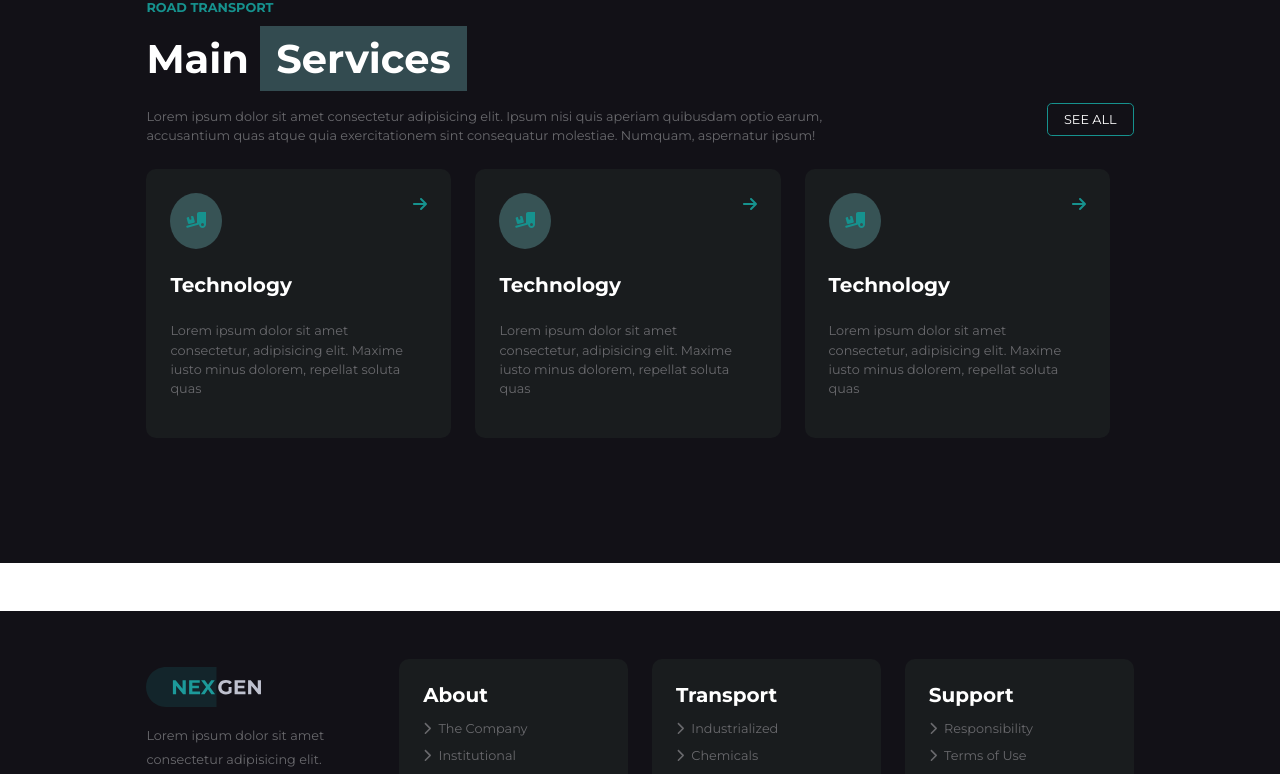
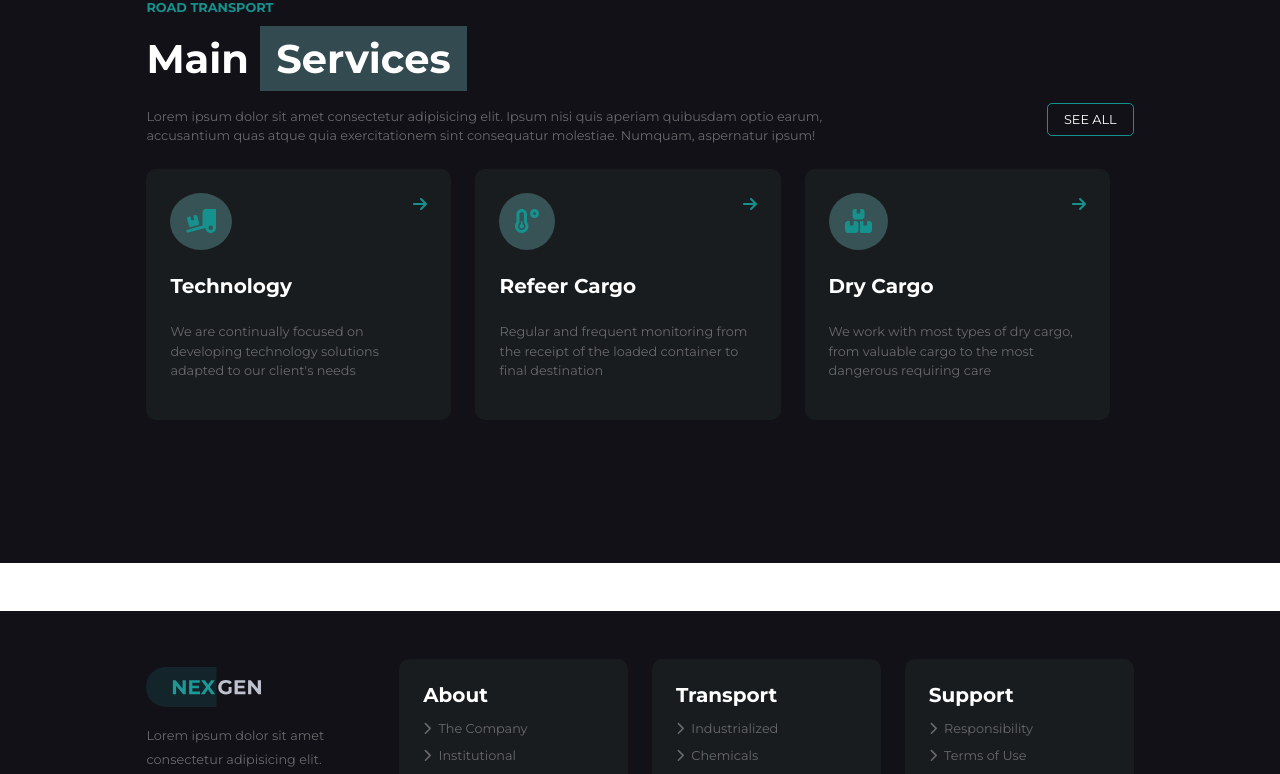
Before and after one commit to giagra91/proj-html-vuejs, a Vue app: page / in a window 1280 px wide. Shown: the part 1581-2355 px from the top of the page. Built offline with nearby package versions, Linux system fonts and the light colour scheme.

Commit message:
completamento mainServices

```diff
--- a/src/components/MainServices.vue
+++ b/src/components/MainServices.vue
@@ -1,61 +1,35 @@
 <template>
     <div class="main-services my-dark-bg py-4">
         <div class="central-container py-5">
-            <div class="row">
+            <div class="row" v-for="(service, index) in mainServices" :key="index + `service`">
                 <div class="col-12">
-                    <span class="my-text fw-bold my-text-green text-uppercase">Road transport</span>
+                    <span class="my-text fw-bold my-text-green text-uppercase">{{ service.topText }}</span>
                     <h1 class="fw-bold text-white my-3">
-                        Main
-                        <span class="px-3 py-2 my-bg-lightgreen">Services</span>
+                        {{ service.normalTitle }}
+                        <span class="px-3 py-2 my-bg-lightgreen">{{ service.evidenceTitle }}</span>
                     </h1>
                 </div>
                 <div class="col-9 py-2">
-                    <p class="my-text my-text-color">Lorem ipsum dolor sit amet consectetur adipisicing elit. Ipsum nisi quis aperiam quibusdam optio earum, accusantium quas atque quia exercitationem sint consequatur molestiae. Numquam, aspernatur ipsum!</p>
+                    <p class="my-text my-text-color">{{ service.text }}</p>
                 </div>
                 <div class="col-3 py-2 text-end">
-                    <a class="my-text text-uppercase text-white my-border-green ms-3 px-3 py-2 text-decoration-none rounded-3" href="#">See all</a>
+                    <a class="my-text text-uppercase text-white my-border-green ms-3 px-3 py-2 text-decoration-none rounded-3" :href="service.button.url">
+                        {{ service.button.text }}
+                    </a>
                 </div>
                 <div class="row">
-                    <div class="col-4">
+                    <div class="col-4" v-for="(jobs, index) in ourServices" :key="index + `jobs`">
                         <div class="text-white py-4 px-4 my-light-dark-bg rounded-card">
                             <div class="d-flex justify-content-between">
                                 <span class="my-bg-lightgreen my-text-green p-3 rounded-circle">
-                                    <font-awesome-icon icon="fa-solid fa-truck-ramp-box" />
+                                    <font-awesome-icon size="xl" :icon="jobs.icon" />
                                 </span>
                                 <span class="my-text-green ">
                                     <font-awesome-icon icon="fa-solid fa-arrow-right" />
                                 </span>
                             </div>
-                            <h5 class="my-4 text-white fw-bold">Technology</h5>
-                            <p class="my-text my-text-color">Lorem ipsum dolor sit amet consectetur, adipisicing elit. Maxime iusto minus dolorem, repellat soluta quas</p>
-                        </div>
-                    </div>
-                    <div class="col-4">
-                        <div class="text-white py-4 px-4 my-light-dark-bg rounded-card">
-                            <div class="d-flex justify-content-between">
-                                <span class="my-bg-lightgreen my-text-green p-3 rounded-circle">
-                                    <font-awesome-icon icon="fa-solid fa-truck-ramp-box" />
-                                </span>
-                                <span class="my-text-green ">
-                                    <font-awesome-icon icon="fa-solid fa-arrow-right" />
-                                </span>
-                            </div>
-                            <h5 class="my-4 text-white fw-bold">Technology</h5>
-                            <p class="my-text my-text-color">Lorem ipsum dolor sit amet consectetur, adipisicing elit. Maxime iusto minus dolorem, repellat soluta quas</p>
-                        </div>
-                    </div>
-                    <div class="col-4">
-                        <div class="text-white py-4 px-4 my-light-dark-bg rounded-card">
-                            <div class="d-flex justify-content-between">
-                                <span class="my-bg-lightgreen my-text-green p-3 rounded-circle">
-                                    <font-awesome-icon icon="fa-solid fa-truck-ramp-box" />
-                                </span>
-                                <span class="my-text-green ">
-                                    <font-awesome-icon icon="fa-solid fa-arrow-right" />
-                                </span>
-                            </div>
-                            <h5 class="my-4 text-white fw-bold">Technology</h5>
-                            <p class="my-text my-text-color">Lorem ipsum dolor sit amet consectetur, adipisicing elit. Maxime iusto minus dolorem, repellat soluta quas</p>
+                            <h5 class="my-4 text-white fw-bold">{{ jobs.title }}</h5>
+                            <p class="my-text my-text-color">{{ jobs.text }}</p>
                         </div>
                     </div>
                 </div>
@@ -66,7 +40,40 @@
 
 <script>
 export default {
-    name: "MainServices"
+    name: "MainServices",
+    data: function(){
+        return{
+            mainServices:[
+                {
+                    topText: "Road Transport",
+                    normalTitle: "Main",
+                    evidenceTitle: "Services",
+                    text: "Lorem ipsum dolor sit amet consectetur adipisicing elit. Ipsum nisi quis aperiam quibusdam optio earum, accusantium quas atque quia exercitationem sint consequatur molestiae. Numquam, aspernatur ipsum!",
+                    button:{
+                        text: "See all",
+                        url: "#"
+                    }
+                }
+            ],
+            ourServices:[
+                {
+                    icon:"fa-solid fa-truck-ramp-box",
+                    title: "Technology",
+                    text: "We are continually focused on developing technology solutions adapted to our client's needs",
+                },
+                {
+                    icon:"fa-solid fa-temperature-low",
+                    title: "Refeer Cargo",
+                    text: "Regular and frequent monitoring from the receipt of the loaded container to final destination",
+                },
+                {
+                    icon:"fa-solid fa-boxes-stacked",
+                    title: "Dry Cargo",
+                    text: "We work with most types of dry cargo, from valuable cargo to the most dangerous requiring care",
+                },
+            ]
+        }
+    }
 
 }
 </script>
--- a/src/components/SocietyInfo.vue
+++ b/src/components/SocietyInfo.vue
@@ -3,7 +3,9 @@
         <div class="central-container py-5">
             <div class="row">
                 <div class="col-8" v-for="(element,index) in jobInformations" :key="index + `job`">
-                    <span class="my-text fw-bold my-text-green text-uppercase">{{ element.topText }}</span>
+                    <span class="my-text fw-bold my-text-green text-uppercase">
+                        {{ element.topText }}
+                    </span>
                     <h1 class="fw-bold my-3">
                         <span class="px-3 py-2 my-bg-lightgreen my-text-green">{{ element.evidenceTitle }}</span>
                         {{ element.normalTitle }}
--- a/src/main.js
+++ b/src/main.js
@@ -5,7 +5,8 @@ import App from './App.vue'
 import { library } from '@fortawesome/fontawesome-svg-core'
 
 /* import specific icons */
-import { faClock, faTruckRampBox, faArrowRight, faPhone, faEnvelope, faLocationDot, faChevronRight, faArrowUp } from '@fortawesome/free-solid-svg-icons'
+import { faClock, faTruckRampBox, faArrowRight, faPhone, faEnvelope, faLocationDot, faChevronRight,
+        faArrowUp, faTemperatureLow, faBoxesStacked} from '@fortawesome/free-solid-svg-icons'
 import { faUser } from '@fortawesome/free-regular-svg-icons'
 
 
@@ -15,7 +16,8 @@ import { faFacebookF, faLinkedinIn, faTwitter } from '@fortawesome/free-brands-s
 
 /* add icons to the library */
 library.add(faClock, faTruckRampBox, faArrowRight, faPhone, faEnvelope,
-            faLocationDot, faChevronRight, faArrowUp, faFacebookF, faTwitter, faLinkedinIn, faUser)
+            faLocationDot, faChevronRight, faArrowUp, faFacebookF, faTwitter, faLinkedinIn,
+            faUser, faTemperatureLow, faBoxesStacked )
 
 /* add font awesome icon component */
 Vue.component('font-awesome-icon', FontAwesomeIcon)
```
